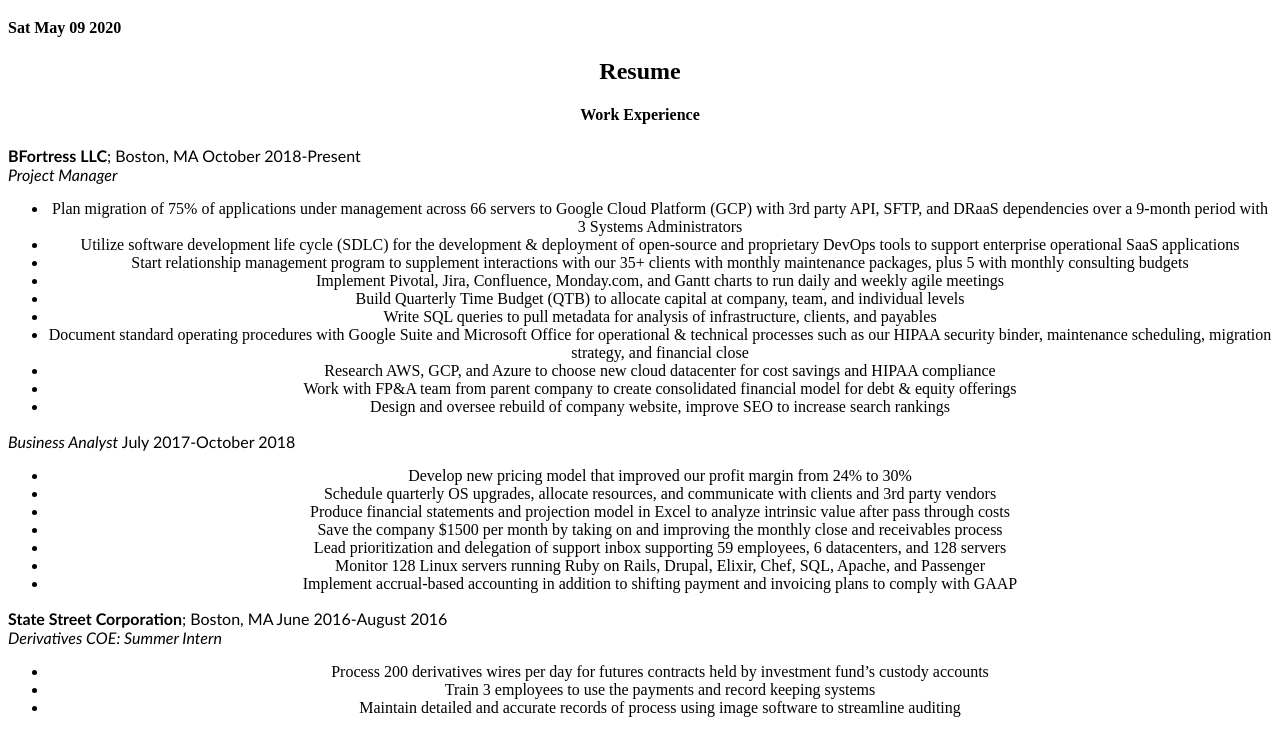
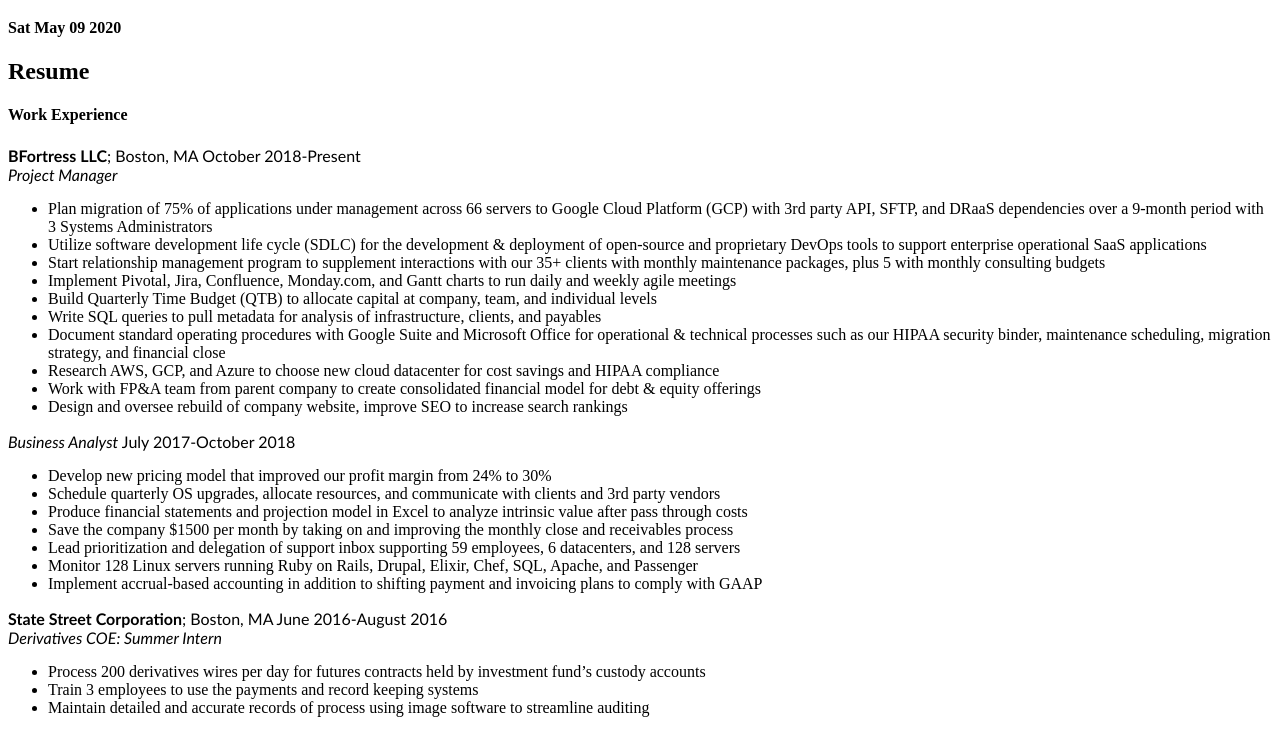
Before and after one commit to marco-buch/personal-site, a plain HTML site: page index.html in a window 1280 px wide. Shown: the part 61-791 px from the top of the page. Drawn offline with Linux system fonts and the light colour scheme.

Commit message:
fix resume centering

```diff
--- a/style.css
+++ b/style.css
@@ -8,6 +8,6 @@ p {
 	text-align: left;
 	font-family: Calibri;}
 
-.resume {text-align: center;}
+/*.resume {text-align: center;}*/
 
 /* span {style="float:right;"} */
```
